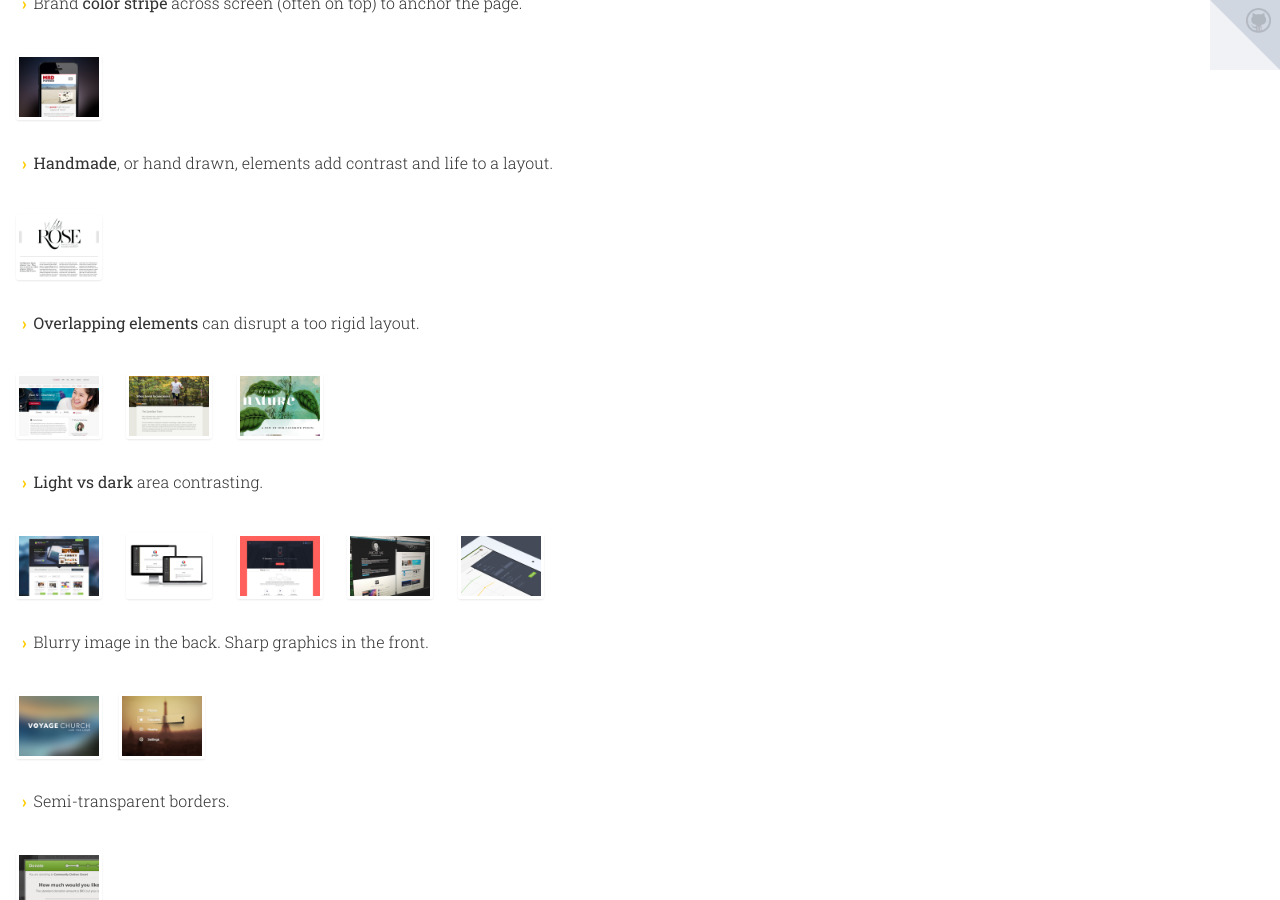
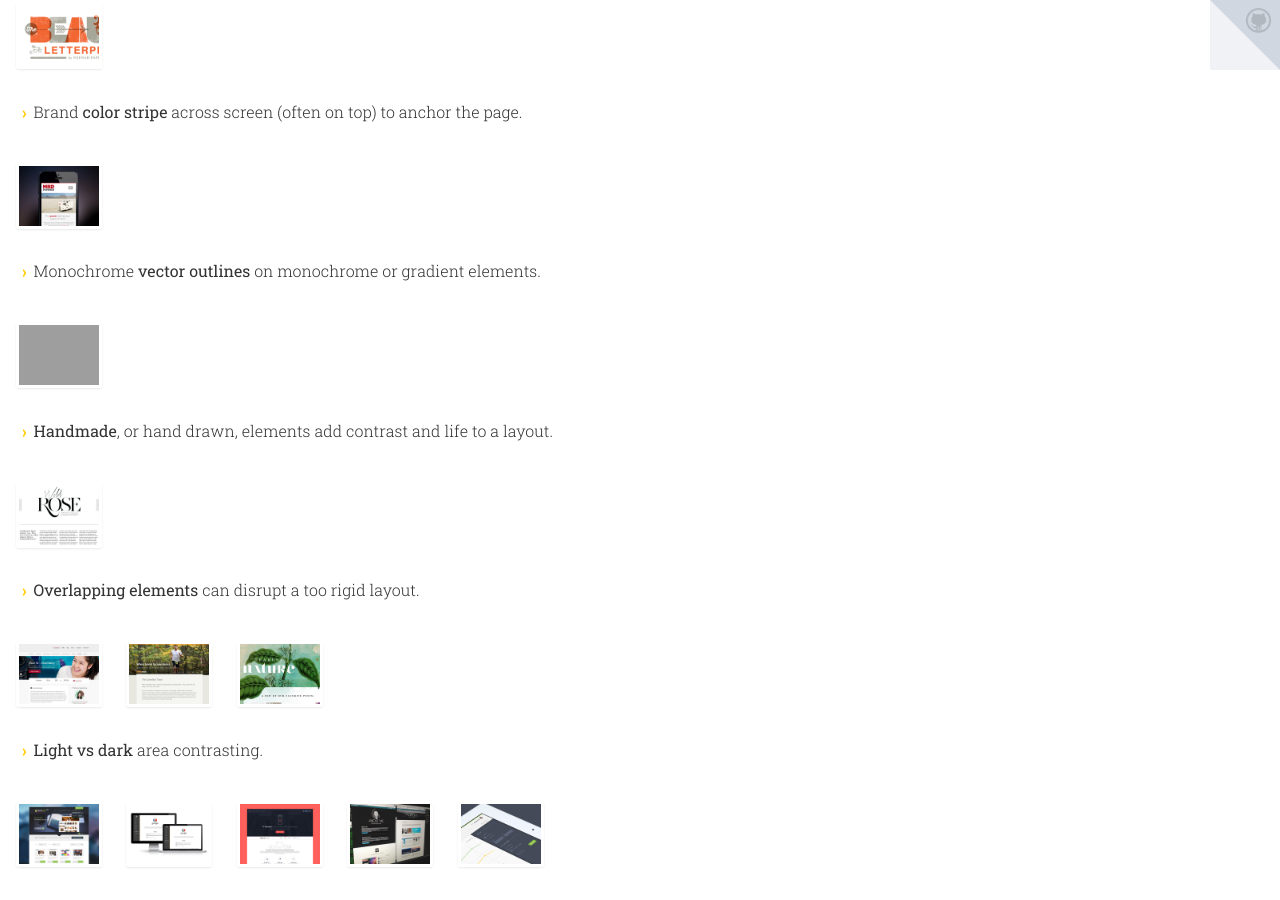
Before and after one commit to Magnus-G/Process, a Jekyll site: the page built from index.md, in a window 1280 px wide and 900 px high, scrolled down 7619 px. Built offline with Jekyll 4.4.1, drawn with Linux system fonts in a browser that asks for light colours; nearby versions of some CDN libraries; Markdown is read by kramdown in place of the engine named in the settings; grey boxes are pictures that could not be loaded.

Commit message:
Update index.md

```diff
--- a/index.md
+++ b/index.md
@@ -189,6 +189,9 @@
 
 ### Wireframes
 * Black and white, maybe grayscale
+<div class="img-examples">
+  <a class="popup" href="images/concept/wireframe1.gif"><img src="images/style/concept/wireframe1.gif" alt=""></a>
+</div>
 
 ### Card Sorting
 * When you know which sections the system will have but need to find out how they should be hierarchically ordered and sorted.
@@ -318,6 +321,11 @@
   <a class="popup" href="images/gfx-examples/color-stripe.png"><img src="images/gfx-examples/color-stripe.png" alt=""></a>
 </div>
 
+* Monochrome **vector outlines** on monochrome or gradient elements.
+<div class="img-examples">
+  <a class="popup" href="images/gfx-examples/outlines1.jpg"><img src="images/gfx-examples/outlines1.jpg" alt=""></a>
+</div>
+
 * **Handmade**, or hand drawn, elements add contrast and life to a layout.
 <div class="img-examples">
   <a class="popup" href="images/gfx-examples/handmade-contrast.png"><img src="images/gfx-examples/handmade-contrast.png" alt=""></a>
```
